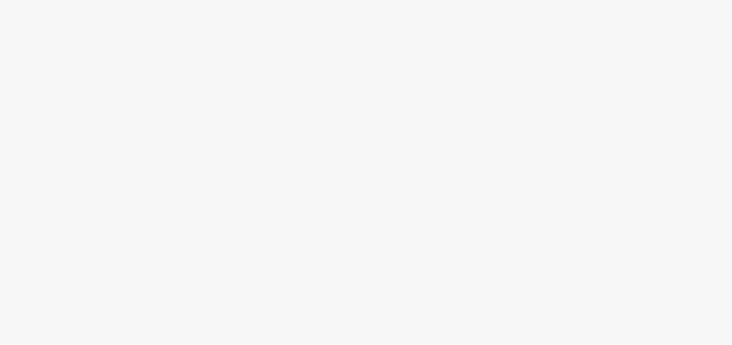
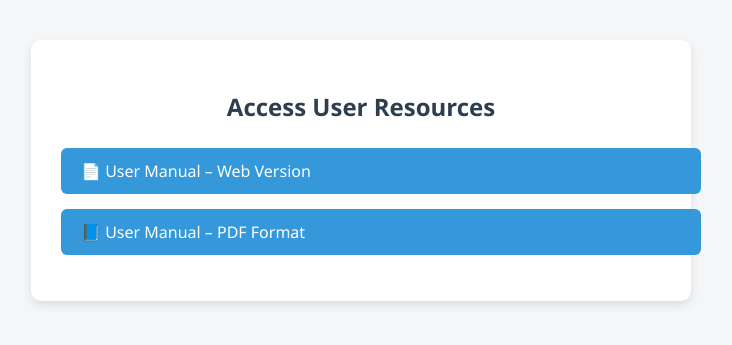
Before and after one commit to aecsupport/url, a plain HTML site: page index.html in a window 1280 px wide. Shown: the whole page, without its empty margins (279-1011 px from the left). Drawn offline with Linux system fonts and the light colour scheme.

Commit message:
Update index.html

```diff
--- a/index.html
+++ b/index.html
@@ -46,3 +46,19 @@
       border-radius: 6px;
       transition: background-color 0.3s ease;
     }
+
+    a:hover {
+      background-color: #2980b9;
+    }
+  </style>
+</head>
+<body>
+  <div class="container">
+    <h2>Access User Resources</h2>
+    <ul>
+      <li><a href="usermanual.html">📄 User Manual – Web Version</a></li>
+      <li><a href="usermanual.html">📘 User Manual – PDF Format</a></li>
+    </ul>
+  </div>
+</body>
+</html>
```
